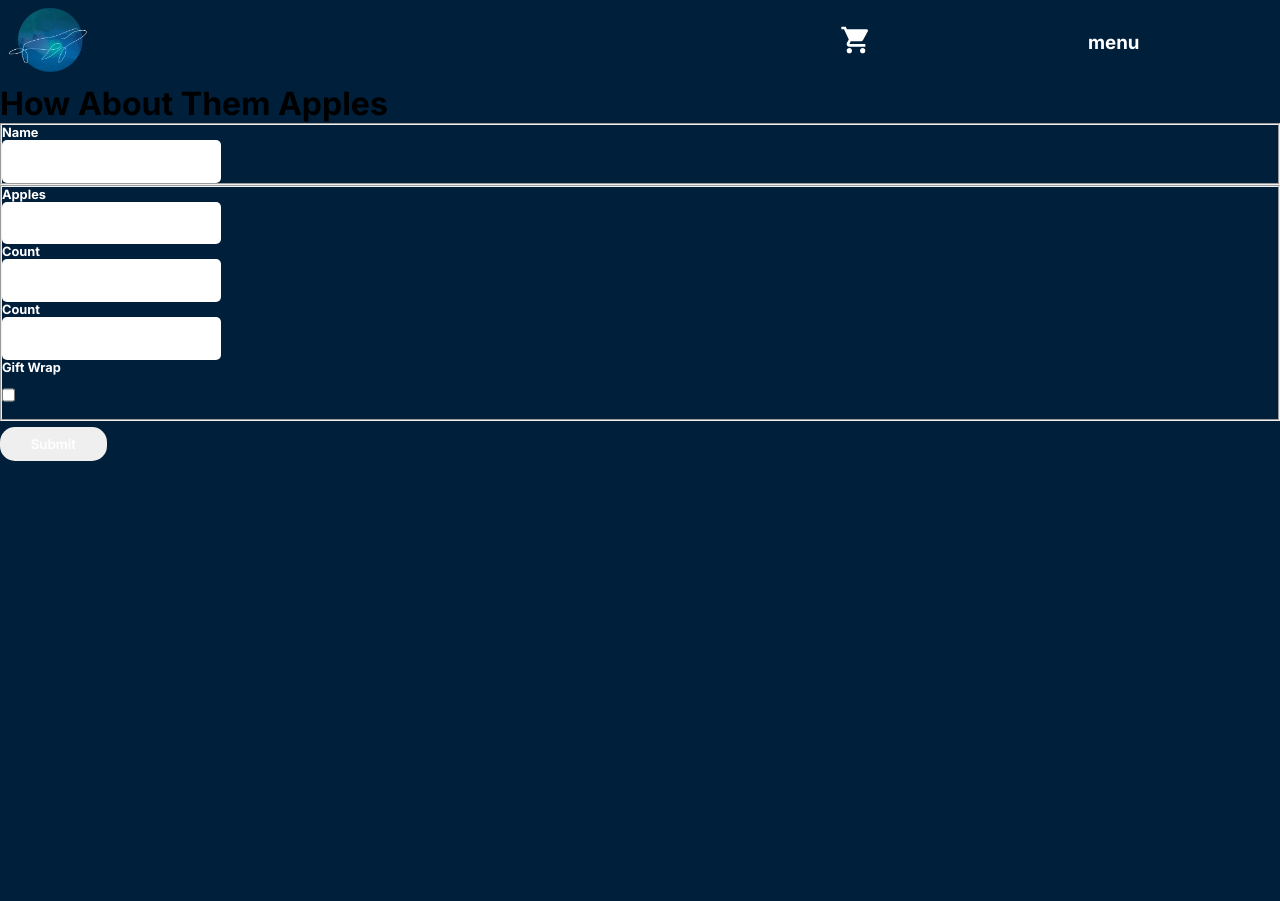
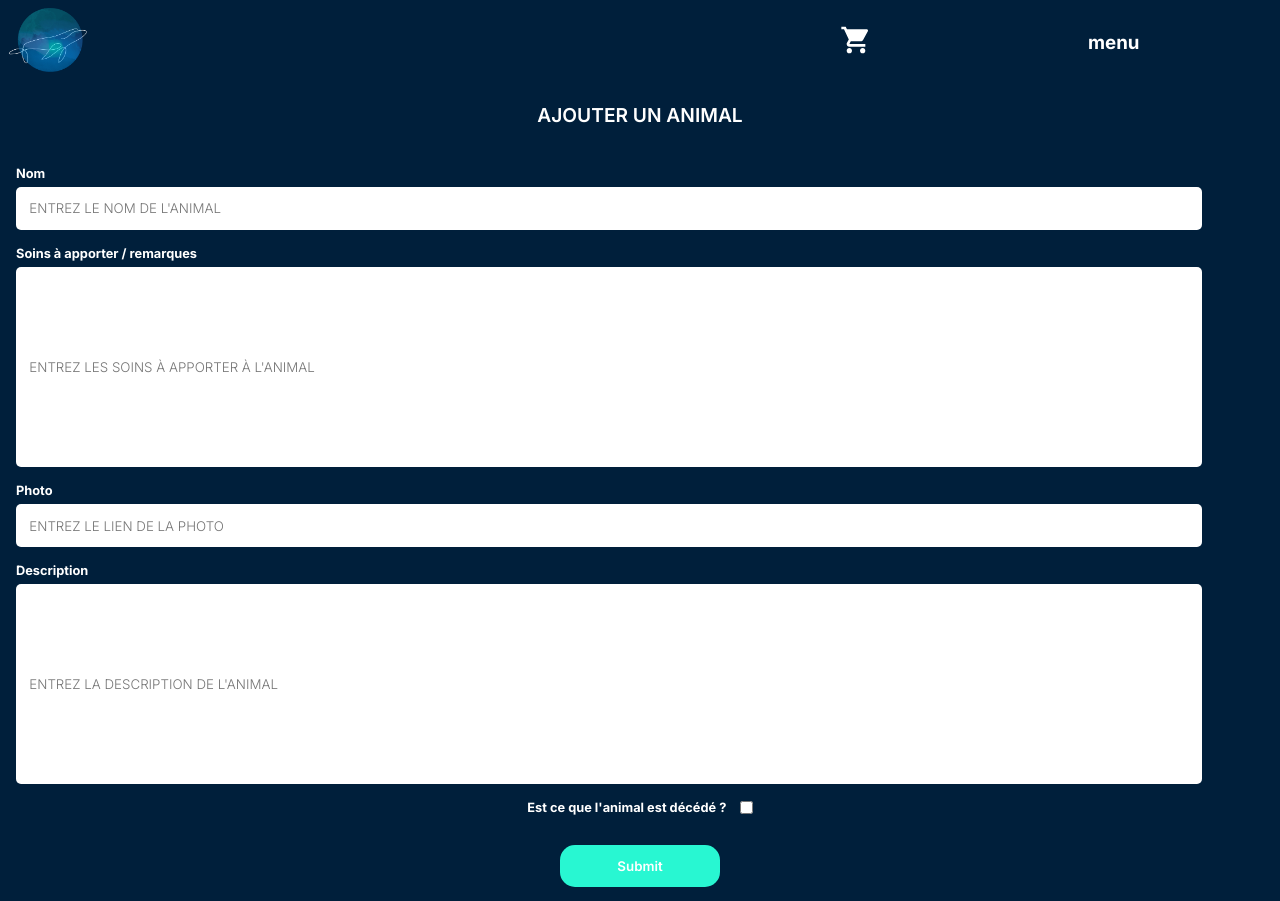
Before and after one commit to adelevrc/api-symfony, a React (Create React App) app in the folder front/: page /create/animals in a window 1280 px wide. Before the commit the page ends 800 px from the top, so only its background shows below. Built offline with nearby package versions, Linux system fonts and the light colour scheme.

Commit message:
update css AddAnimals.js 2nd file

```diff
--- a/front/src/Animals/AddAnimal2.js
+++ b/front/src/Animals/AddAnimal2.js
@@ -39,9 +39,11 @@ console.log(formData);
 
   return(
     <div className="wrapper">
-      <h1>How About Them Apples</h1>
+      <h1 className="h1-white-centered-uppercase">
+            Ajouter un animal
+          </h1>
       {submitting &&
-        <div> You are submitting the following:
+        <div> Vous envoyez les données suivantes:
         <ul>
           {Object.entries(formData).map(([name, value]) => (
             <li key={name}><strong>{name}</strong>:{value.toString()}</li>
@@ -49,31 +51,43 @@ console.log(formData);
         </ul></div>
       }
       <form onSubmit={handleSubmit}>
-        <fieldset>
+        <fieldset className="bloc-animal-form-label-input">
           <label>
-            <p>Name</p>
-            <input name="name" onChange={handleChange}/>
+            <p className="label-form">Nom</p>
+            <input id="name" type="text" name="name" placeholder="Entrez le nom de l'animal" onChange={handleChange}/>
           </label>
         </fieldset>
-        <fieldset>
+
+        <fieldset className="bloc-animal-form-label-input">
          <label>
-           <p>Apples</p>
-           <input name="care" onChange={handleChange}/>
+           <p className="label-form">Soins à apporter / remarques </p>
+           <input id="care" name="care" placeholder="Entrez les soins à apporter à l'animal" onChange={handleChange}/>
+          </label>
+        </fieldset>
+
+        <fieldset className="bloc-animal-form-label-input">
+         <label>
+           <p className="label-form">Photo</p>
+           <input id="photo" name="photo" placeholder="Entrez le lien de la photo" onChange={handleChange} step="1"/>
          </label>
+        </fieldset>
+
+        <fieldset className="bloc-animal-form-label-input">
          <label>
-           <p>Count</p>
-           <input name="photo" onChange={handleChange} step="1"/>
+           <p className="label-form">Description</p>
+           <input id="description" name="description" placeholder="Entrez la description de l'animal" onChange={handleChange} step="1"/>
          </label>
-         <label>
-           <p>Count</p>
-           <input name="description" onChange={handleChange} step="1"/>
-         </label>
-         <label>
-           <p>Gift Wrap</p>
-           <input type="checkbox" name="isDead" onChange={handleChange} />
-         </label>
-       </fieldset>
-        <button type="submit">Submit</button>
+         </fieldset>
+
+         <fieldset className="bloc-animal-form-label-input">
+          <label className="bloc-animal-checkbox-label-input">
+            <p className="question-checkbox-form">Est ce que l'animal est décédé ? </p>
+            <input id="checkbox-is-dead" type="checkbox" name="isDead" onChange={handleChange} />
+          </label>
+         </fieldset>
+         <div className="div-btn-add-animal">
+          <button className="green-large-btn add-animal-btn" type="submit">Submit</button>
+        </div>
       </form>
     </div>
   )
--- a/front/src/App.css
+++ b/front/src/App.css
@@ -245,18 +245,36 @@ nav{
 /* ////////////////////////////////////////////  FORMS  //////////////////////////////*/
 
 label{
-font-size: 0.8em;
+  border: none;
+/* font-size: 0.8em;
 font-weight: 700;
 text-align: left;
 color: white;
-margin: 0 0 0.5em 0;
+margin: 0 0 0.5em 0; */
 }
 
-input{
+fieldset{
+  border: none;
+}
+
+.label-form, .question-checkbox-form{
+  color: white;
+  font-size: 0.8em;
+  font-weight: 700;
+  text-align: left;
+  color: white;
+}
+
+.label-form{
+  margin: 0 0 0.5em 0;
+}
+
+#name, #description, #care, #photo{
   -webkit-border-radius: 5px;
   -moz-border-radius: 5px;
   border-radius: 5px;
   border: none;
+  width: 95%;
   min-height: 3em;
   padding: 1em;
   color: black;
@@ -270,6 +288,8 @@ input{
   display: -webkit-flex;
   display: flex;
   flex-direction: column;
+  align-content: center;
+  justify-content: center;
   margin: 1em;
 }
 
@@ -282,7 +302,7 @@ input{
   display: -webkit-flex;
   display: flex;
   flex-direction: row;
-  min-width: 5em;
+  width: 100%;
   -webkit-justify-content: center;
   -ms-flex-pack: center;
   justify-content: center;
@@ -290,6 +310,5 @@ input{
 }
 
 #checkbox-is-dead{
-  margin: 1em;
-  min-height: 0em;
+  margin-left: 1em;
 }
```
